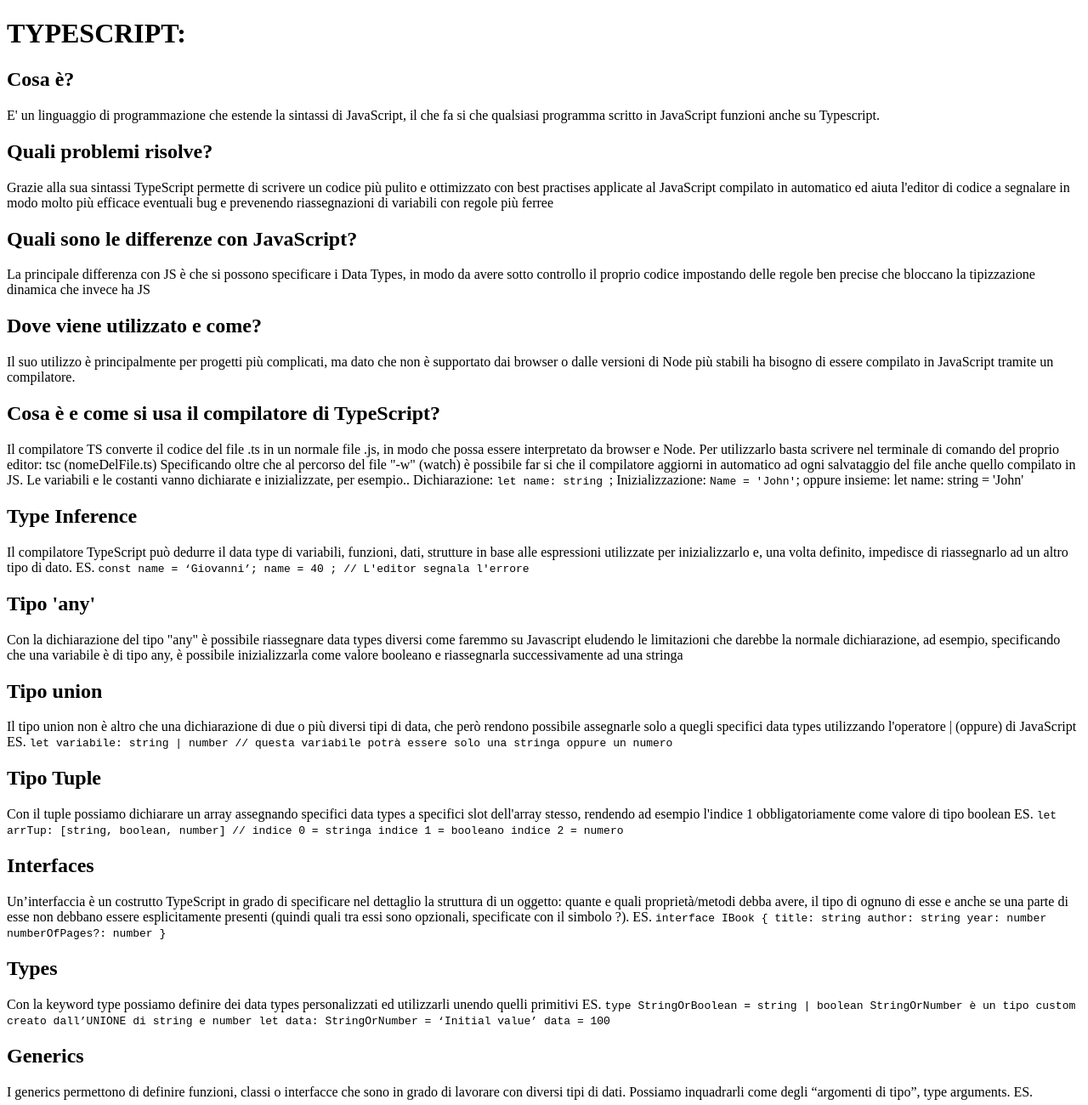
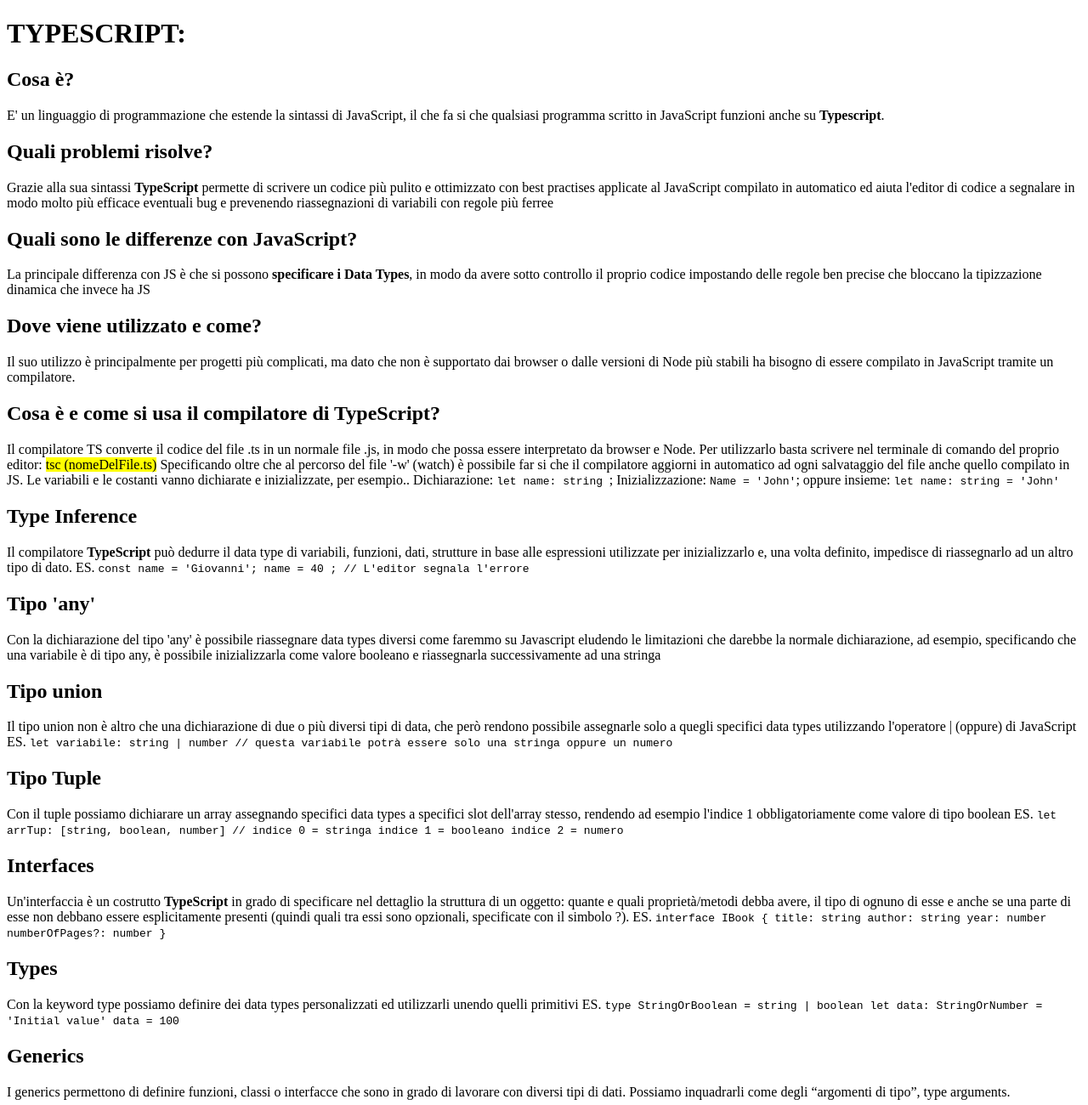
Before and after one commit to RiccardoAntonini95/s11lezione3, a plain HTML site: page index.html in a window 1280 px wide. Shown: the whole page at 85% size. Drawn offline with Linux system fonts and the light colour scheme.

Commit message:
second commit

```diff
--- a/index.html
+++ b/index.html
@@ -14,17 +14,17 @@
         <h2>Cosa è?</h2>
         <p>E' un linguaggio di programmazione che estende la sintassi di JavaScript, il che fa si che qualsiasi
             programma
-            scritto in JavaScript funzioni anche su Typescript.</p>
+            scritto in JavaScript funzioni anche su <b>Typescript</b>.</p>
 
         <h2>Quali problemi risolve? </h2>
-        <p>Grazie alla sua sintassi TypeScript permette di scrivere un codice più pulito e ottimizzato con best
+        <p>Grazie alla sua sintassi <b>TypeScript</b> permette di scrivere un codice più pulito e ottimizzato con best
             practises
             applicate al JavaScript compilato in
             automatico ed aiuta l'editor di codice a segnalare in modo molto più efficace eventuali bug e prevenendo
             riassegnazioni di variabili con regole più ferree</p>
 
         <h2>Quali sono le differenze con JavaScript?</h2>
-        <p>La principale differenza con JS è che si possono specificare i Data Types, in modo da avere sotto controllo
+        <p>La principale differenza con JS è che si possono<strong> specificare i Data Types</strong>, in modo da avere sotto controllo
             il
             proprio codice impostando delle regole
             ben precise che bloccano la tipizzazione dinamica che invece ha JS</p>
@@ -35,12 +35,12 @@
             versioni di Node più stabili ha bisogno di
             essere compilato in JavaScript tramite un compilatore.</p>
 
-        <h2>Cosa è e come si usa il compilatore di TypeScript?</h2>
+        <h2>Cosa è e come si usa il compilatore di <b>TypeScript</b>?</h2>
         <p>Il compilatore TS converte il codice del file .ts in un normale file .js, in modo che possa essere
             interpretato
             da browser e Node.
-            Per utilizzarlo basta scrivere nel terminale di comando del proprio editor: tsc (nomeDelFile.ts)
-            Specificando oltre che al percorso del file "-w" (watch) è possibile far si che il compilatore aggiorni in
+            Per utilizzarlo basta scrivere nel terminale di comando del proprio editor: <mark>tsc (nomeDelFile.ts)</mark>
+            Specificando oltre che al percorso del file '-w' (watch) è possibile far si che il compilatore aggiorni in
             automatico ad ogni salvataggio del file anche
             quello compilato in JS.
 
@@ -50,19 +50,19 @@
             Inizializzazione: <code>Name = 'John'</code>;
 
             oppure insieme:
-            let name: string = 'John'</p>
+            <code>let name: string = 'John'</code></p>
 
         <h2>Type Inference</h2>
-        <p>Il compilatore TypeScript può dedurre il data type di variabili, funzioni, dati, strutture in base alle
+        <p>Il compilatore <b>TypeScript</b> può dedurre il data type di variabili, funzioni, dati, strutture in base alle
             espressioni utilizzate per inizializzarlo e,
             una volta definito, impedisce di riassegnarlo ad un altro tipo di dato.
             ES.
-            <code>const name = ‘Giovanni’;
+            <code>const name = 'Giovanni';
             name = 40 ; // L'editor segnala l'errore</code></p>
 
         <h2>Tipo 'any'</h2>
 
-        <p>Con la dichiarazione del tipo "any" è possibile riassegnare data types diversi come faremmo su Javascript
+        <p>Con la dichiarazione del tipo 'any' è possibile riassegnare data types diversi come faremmo su Javascript
             eludendo le limitazioni che darebbe la normale
             dichiarazione, ad esempio, specificando che una variabile è di tipo any, è possibile inizializzarla come
             valore
@@ -87,7 +87,7 @@
 
         <h2>Interfaces</h2>
 
-        <p>Un’interfaccia è un costrutto TypeScript in grado di specificare nel dettaglio la struttura di un oggetto:
+        <p>Un'interfaccia è un costrutto <b>TypeScript</b> in grado di specificare nel dettaglio la struttura di un oggetto:
             quante e quali proprietà/metodi debba avere,
             il tipo di ognuno di esse e anche se una parte di esse non debbano essere esplicitamente presenti
             (quindi quali tra essi sono opzionali, specificate con il simbolo ?).
@@ -106,8 +106,7 @@
         <p>Con la keyword type possiamo definire dei data types personalizzati ed utilizzarli unendo quelli primitivi
             ES.
             <code>type StringOrBoolean = string | boolean
-        StringOrNumber è un tipo custom creato dall’UNIONE di string e number
-        let data: StringOrNumber = ‘Initial value’
+        let data: StringOrNumber = 'Initial value'
         data = 100</code>
         </p>
 
@@ -117,10 +116,6 @@
             tipi
             di dati.
             Possiamo inquadrarli come degli “argomenti di tipo”, type arguments.
-            ES.
-            <code>
-
-        </code>
         </p>
 
 
```
